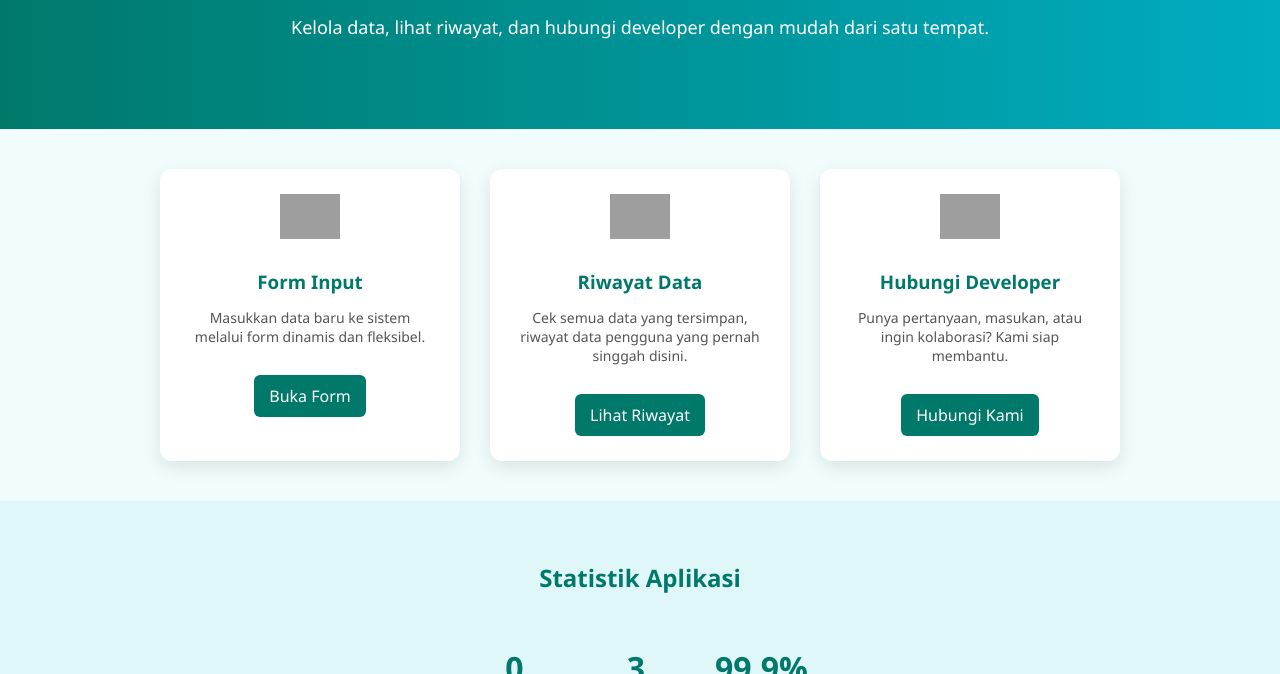
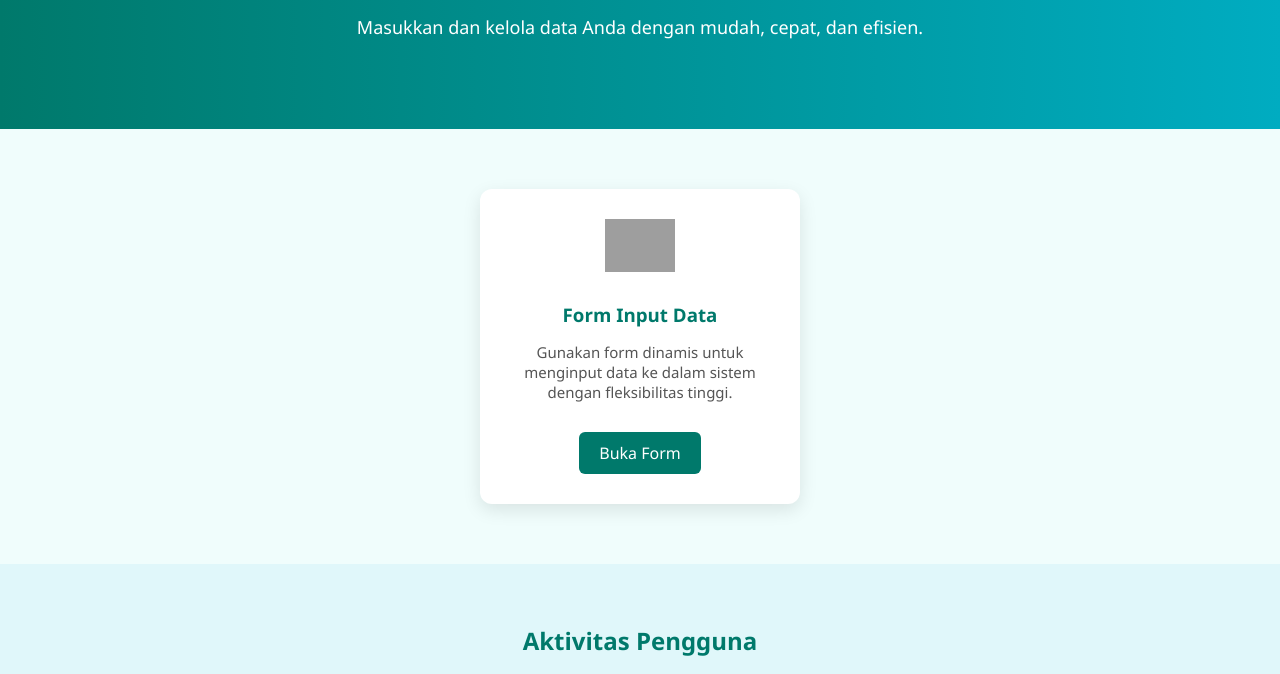
Before and after one commit to farihaja/Website-personal, a plain HTML site: page index.html in a window 1280 px wide. Shown: the part 136-810 px from the top of the page. Drawn offline with Linux system fonts and the light colour scheme; grey boxes are pictures that could not be loaded.

Commit message:
Update index.html

```diff
--- a/index.html
+++ b/index.html
@@ -48,19 +48,18 @@
     }
 
     .container {
-      padding: 40px 20px;
+      padding: 60px 20px;
       display: flex;
-      flex-wrap: wrap;
-      justify-content: center;
-      gap: 30px;
+      flex-direction: column;
+      align-items: center;
     }
 
     .card {
       background-color: white;
       border-radius: 12px;
       box-shadow: 0 6px 18px rgba(0, 0, 0, 0.1);
-      width: 300px;
-      padding: 25px;
+      width: 320px;
+      padding: 30px;
       text-align: center;
       transition: transform 0.2s ease;
     }
@@ -70,7 +69,7 @@
     }
 
     .card img {
-      width: 60px;
+      width: 70px;
       margin-bottom: 15px;
     }
 
@@ -80,14 +79,14 @@
     }
 
     .card p {
-      font-size: 14px;
+      font-size: 15px;
       color: #555;
     }
 
     .card a {
       display: inline-block;
       margin-top: 15px;
-      padding: 10px 15px;
+      padding: 10px 20px;
       background-color: #00796b;
       color: white;
       text-decoration: none;
@@ -150,52 +149,38 @@
 
   <div class="hero">
     <h1>Selamat Datang di Aplikasi Form to Excel</h1>
-    <p>Kelola data, lihat riwayat, dan hubungi developer dengan mudah dari satu tempat.</p>
+    <p>Masukkan dan kelola data Anda dengan mudah, cepat, dan efisien.</p>
   </div>
 
   <div class="container">
     <div class="card">
       <img src="https://cdn-icons-png.flaticon.com/512/1828/1828911.png" alt="Form">
-      <h3>Form Input</h3>
-      <p>Masukkan data baru ke sistem melalui form dinamis dan fleksibel.</p>
+      <h3>Form Input Data</h3>
+      <p>Gunakan form dinamis untuk menginput data ke dalam sistem dengan fleksibilitas tinggi.</p>
       <a href="buat_data.html" id="bukaFormBtn">Buka Form</a>
-    </div>
-
-    <div class="card">
-      <img src="https://cdn-icons-png.flaticon.com/512/2921/2921222.png" alt="Riwayat">
-      <h3>Riwayat Data</h3>
-      <p>Cek semua data yang tersimpan, riwayat data pengguna yang pernah singgah disini.</p>
-      <a href="riwayat.html">Lihat Riwayat</a>
-    </div>
-
-    <div class="card">
-      <img src="https://cdn-icons-png.flaticon.com/512/561/561127.png" alt="Kontak">
-      <h3>Hubungi Developer</h3>
-      <p>Punya pertanyaan, masukan, atau ingin kolaborasi? Kami siap membantu.</p>
-      <a href="contact.html">Hubungi Kami</a>
     </div>
   </div>
 
   <div class="stats">
-    <h2>Statistik Aplikasi</h2>
+    <h2>Aktivitas Pengguna</h2>
     <div class="stats-grid">
       <div class="stat-item">
         <h3 id="formCounter">0+</h3>
         <p>Form Dibuka</p>
       </div>
       <div class="stat-item">
-        <h3>3</h3>
-        <p>Fitur Utama</p>
+        <h3>1</h3>
+        <p>Fitur Aktif</p>
       </div>
       <div class="stat-item">
         <h3>99.9%</h3>
-        <p>Reliabilitas</p>
+        <p>Stabilitas Sistem</p>
       </div>
     </div>
   </div>
 
   <div class="footer">
-    &copy; 2025 Dibuat dengan ❤️ oleh Developer Hebat - Aplikasi FE(Form to Excel)
+    &copy; 2025 Dibuat dengan ❤️ oleh Developer Hebat - Aplikasi FE (Form to Excel)
   </div>
 
   <script>
```
